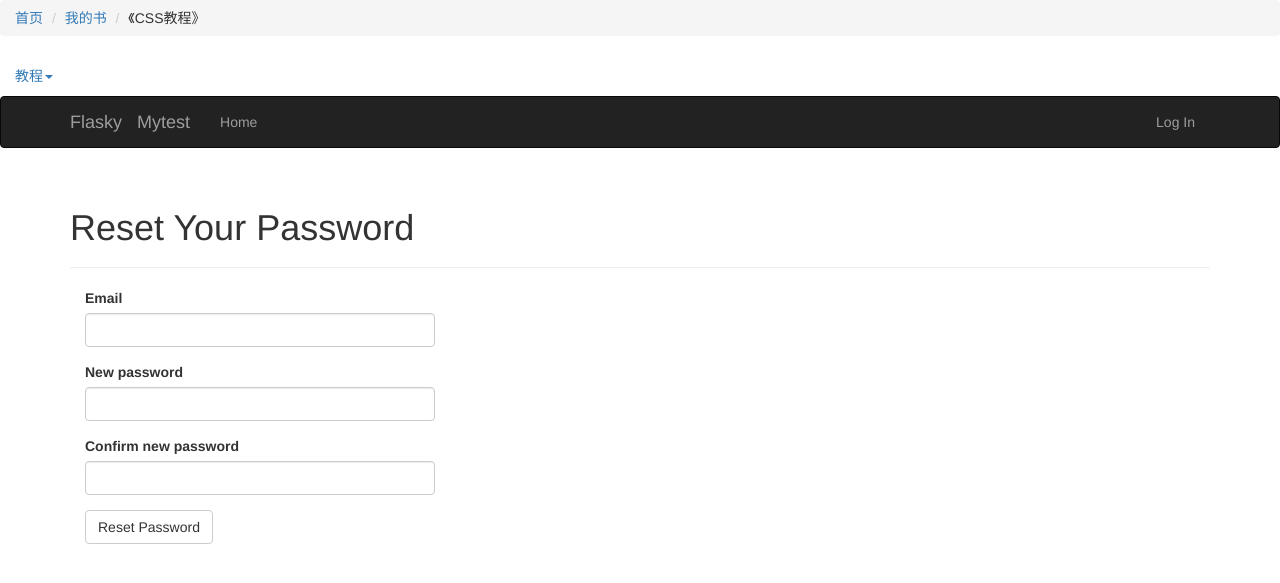
After one commit to FangXiaoyu/flasky1, a Flask app: page /auth/resetpassword/1 in a window 1280 px wide. The commit adds this page. Shown: the top 583 px of the page. Run offline with Flask 2, Linux system fonts and the light colour scheme; some libraries are stand-ins or nearby versions.

Commit message:
add function of reset password

```diff
--- a/app/auth/forms.py
+++ b/app/auth/forms.py
@@ -13,7 +13,7 @@ class LoginForm(Form):
     submit = SubmitField('Log In')
 
 class RegistrationForm(Form):
-    email = StringField('Email', validators=[Required(), Length(1,64), Email()])
+    email = StringField('Email', validators=[Required(), Length(1, 64), Email()])
     username = StringField('Username', validators=[Required(), Length(1,64), Regexp( \
                                      '^[A-Za-z][A-Za-z0-9_.]*$', 0, 'Username must have only letters,' \
                                                                    'numbers,dots or underscores')])
@@ -37,3 +37,22 @@ class ChangePasswordForm(Form):
         Required(), EqualTo('password2', message='Password must match.')])
     password2 = PasswordField('Confirm new password', validators=[Required()])
     submit = SubmitField('Update Password')
+
+
+class Send_ResetPasswordForm(Form):
+    email = StringField('Email', validators=[Required(), Length(1, 64), Email()])
+    send = SubmitField('send a resetpassword email')
+
+    def validate_email(self, field):
+        if User.query.filter_by(email=field.data).first():
+            return True
+        else:
+            return False
+
+
+class ResetPasswordForm(Form):
+    email = StringField('Email', validators=[Required(), Length(1, 64), Email()])
+    password = PasswordField('New password', validators=[
+        Required(), EqualTo('password2', message='Password must match.')])
+    password2 = PasswordField('Confirm new password', validators=[Required()])
+    submit = SubmitField('Reset Password')
--- a/app/auth/views.py
+++ b/app/auth/views.py
@@ -5,7 +5,7 @@ from . import auth
 from .. import db
 from ..models import User
 from ..email import send_email
-from .forms import LoginForm, RegistrationForm  # ChangePasswordForm
+from .forms import LoginForm, RegistrationForm, ChangePasswordForm, Send_ResetPasswordForm, ResetPasswordForm
 
 @auth.before_app_request
 def before_request():
@@ -33,6 +33,36 @@ def login():
             return redirect(request.args.get('next') or url_for('main.index'))
         flash('Invalid username or password.')
     return render_template('auth/login.html', form=form)
+
+
+@auth.route('/send_resetpassword_email', methods=['GET', 'POST'])
+def send_resetpassword_email():
+    form = Send_ResetPasswordForm()
+    if form.validate_on_submit():
+        user = User.query.filter_by(email=form.email.data).first()
+        if user is not None:
+            token = user.generate_confirmation_token()
+            send_email(user.email, 'Reset your password ',
+                       'auth/email/resetpassword', user=user, token=token)
+            flash("a resetpassword email has been sent to you by email,\
+             if you don't recent it for a while,please ensure you have input the right email address ")
+        else:
+            flash('the email do not exist')
+    return render_template('auth/send_resetpassword_email.html', form=form)
+
+
+@auth.route('/resetpassword/<token>', methods=['GET', 'POST'])
+def resetpassword(token):
+    form = ResetPasswordForm()
+    if form.validate_on_submit():
+        user = User.query.filter_by(email=form.email.data).first()
+        user.password = form.password.data
+        db.session.add(user)
+        flash('you have reset your password')
+        return redirect(url_for('auth.login'))
+    return render_template('auth/reset_password.html', form=form)
+
+
 
 
 @auth.route('/logout')
@@ -82,7 +112,7 @@ def resend_confirmation():
     return redirect(url_for('main.index'))
 
 
-@auth.route('/change-password', methods=['GET', 'POST'])
+@auth.route('/change_password', methods=['GET', 'POST'])
 @login_required
 def change_password():
     form = ChangePasswordForm()
@@ -95,3 +125,5 @@ def change_password():
         else:
             flash('Invalid password.')
     return render_template("auth/change_password.html", form=form)
+
+# @auth.route('/change_')
--- a/app/templates/auth/login.html
+++ b/app/templates/auth/login.html
@@ -14,5 +14,10 @@
     Click here to register
 </a>
 </p>
+    <p>Forgotten password?
+        <a href="{{ url_for('auth.send_resetpassword_email') }}">
+            Click here to change password
+        </a>
+    </p>
 </div>
 {% endblock %}
--- /dev/null
+++ b/app/templates/auth/reset_password.html
@@ -0,0 +1,13 @@
+{% extends "base.html" %}
+{% import "bootstrap/wtf.html" as wtf %}
+
+{% block title %}Flasky - Reset Password{% endblock %}
+
+{% block page_content %}
+    <div class="page-header">
+        <h1>Reset Your Password</h1>
+    </div>
+    <div class="col-md-4">
+        {{ wtf.quick_form(form) }}
+    </div>
+{% endblock %}
--- a/app/templates/base.html
+++ b/app/templates/base.html
@@ -9,6 +9,25 @@
 {% endblock %}
 
 {% block navbar %}
+    <ul class="nav nav-pills ">
+        <ol class="breadcrumb">
+            <li><a href="##">首页</a></li>
+            <li><a>我的书</a></li>
+            <li>《CSS教程》</li>
+        </ol>
+        <li class="dropdown">
+            <a href="##" class="dropdown-toggle" data-toggle="dropdown">教程<span class="caret"></span></a>
+            <ul class="dropdown-menu">
+                <li><a href="##">Home</a></li>
+                <li><a href="##">CSS3</a></li>
+                <li class="active"><a href="##">Sass</a></li>
+                <li class="disabled"><a href="##">jQuery</a></li>
+                <li class="nav-divider"></li>
+                <li><a href="##">Responsive</a></li>
+            </ul>
+        </li>
+    </ul>
+
 <div class="navbar navbar-inverse" role="navigation">
     <div class="container">
         <div class="navbar-header">
@@ -19,6 +38,7 @@
                 <span class="icon-bar"></span>
             </button>
             <a class="navbar-brand" href="{{ url_for('main.index') }}">Flasky</a>
+            <a class="navbar-brand" href="http://www.baidu.com">Mytest</a>
         </div>
         <div class="navbar-collapse collapse">
             <ul class="nav navbar-nav">
@@ -26,7 +46,14 @@
             </ul>
             <ul class="nav navbar-nav navbar-right">
                 {% if current_user.is_authenticated %}
-                <li><a href="{{ url_for('auth.logout') }}">Log Out</a></li>
+                    <li class="dropdown">
+                        <a href="{{ url_for('main.index') }}" class="dropdown-toggle" data-toggle="dropdown">
+                            {{ current_user.username }}<span class="caret"></span></a>
+                        <ul class="dropdown-menu">
+                            <li><a href="{{ url_for('auth.logout') }}">Log Out</a></li>
+                            <li><a href="{{ url_for('auth.change_password') }}">Change password</a></li>
+                        </ul>
+                    </li>
                 {% else %}
                 <li><a href="{{ url_for('auth.login') }}">Log In</a></li>
                 {% endif %}
```
Also changed, not shown: app/templates/auth/email/resetpassword.html (added, +11 -0 lines), app/templates/auth/email/resetpassword.txt (added, +7 -0 lines), app/templates/auth/send_resetpassword_email.html (added, +15 -0 lines).
